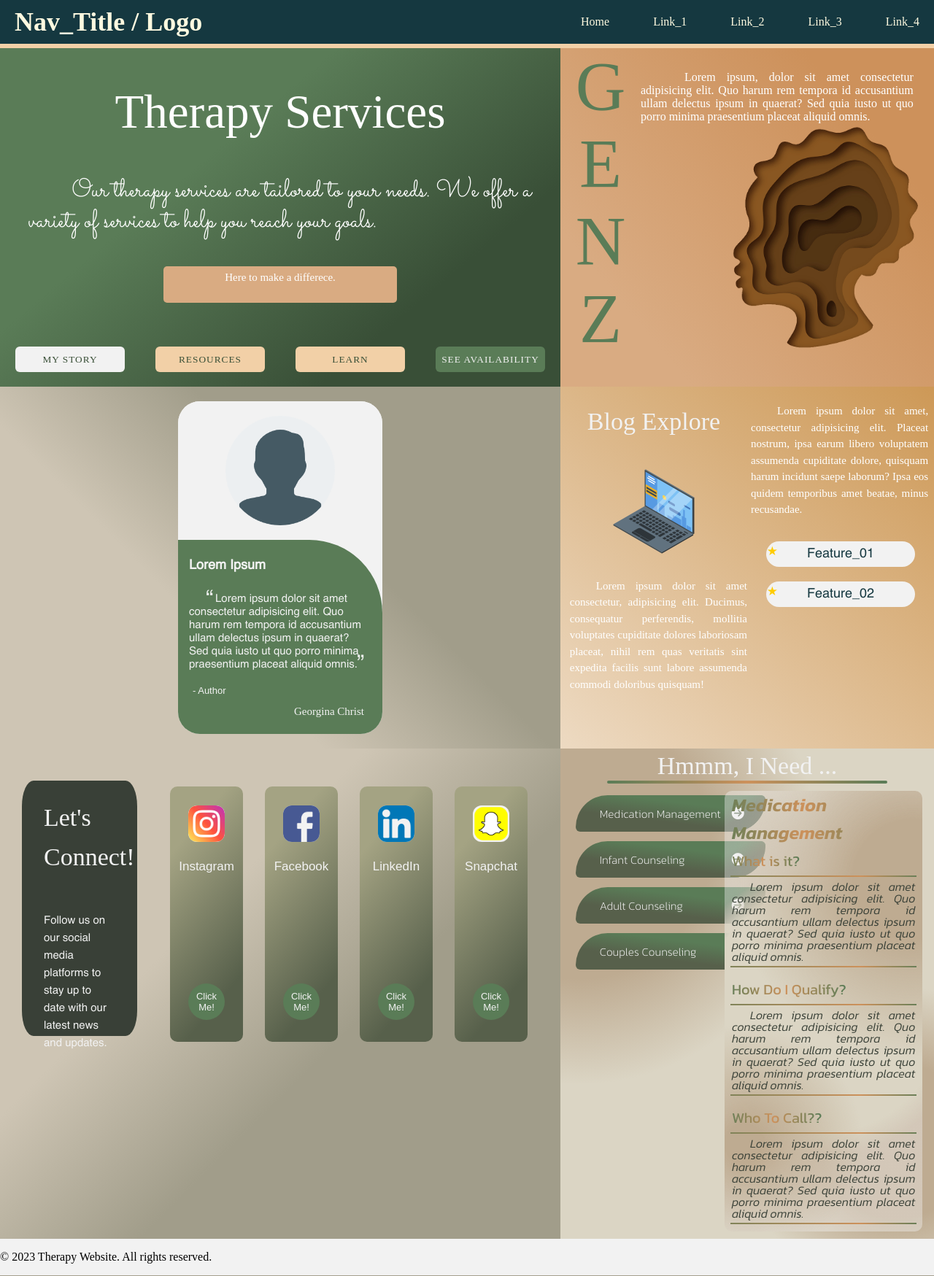
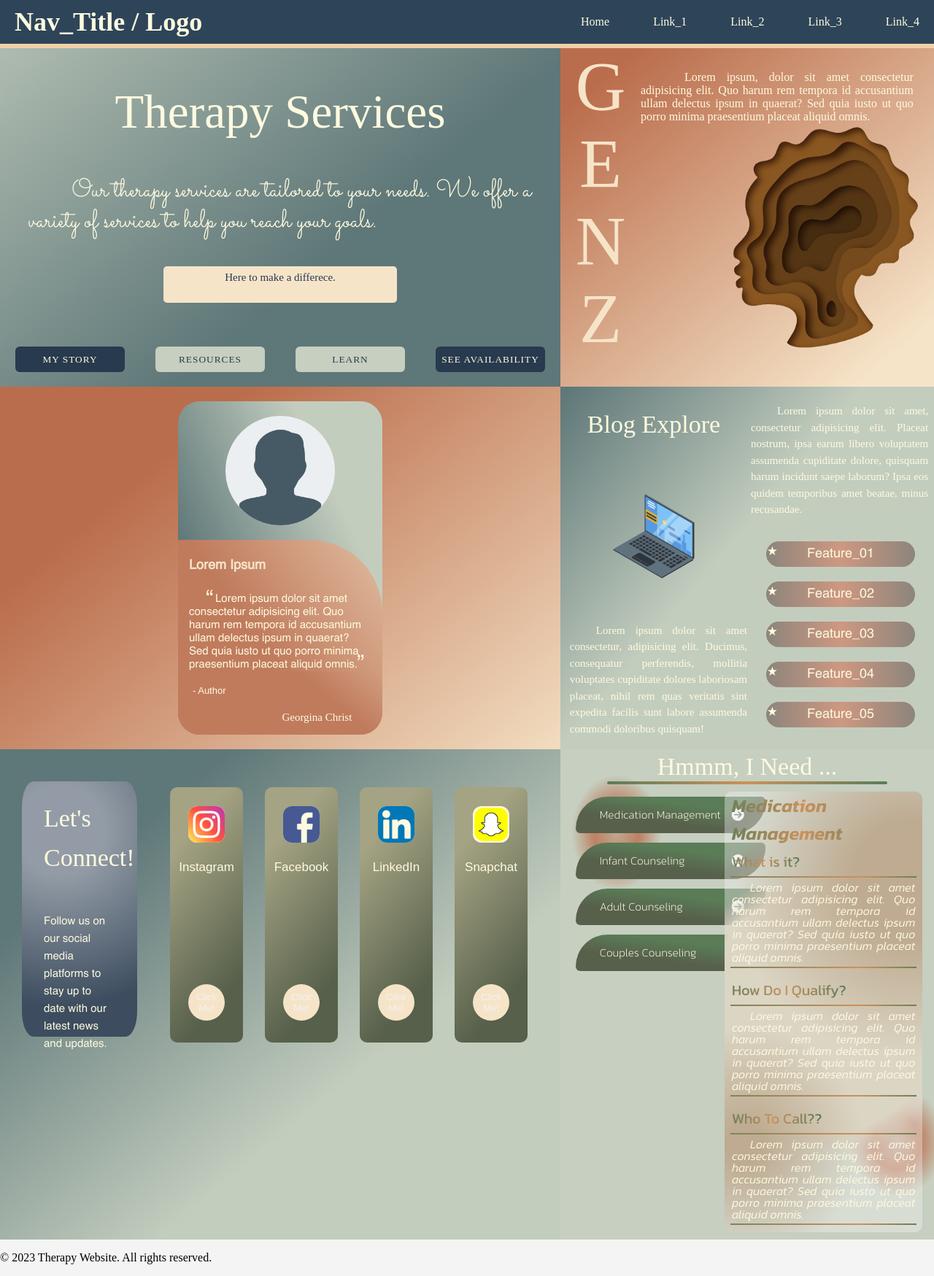
Before and after one commit to Andy2020code/therapy_website, a Django app: page / in a window 1280 px wide. Shown: the whole page at 73% size. Run offline with Django 5.2, Linux system fonts and the light colour scheme; some libraries are stand-ins or nearby versions; some web fonts are replaced.

Commit message:
Feb_19_6:43
Design_Coloring

```diff
--- a/server/core/static/CSS/home_css_01.css
+++ b/server/core/static/CSS/home_css_01.css
@@ -38,10 +38,43 @@
     font-style: normal;
 }
 
+:root {
+	--navigation_color: #2E4559;
+	--body_color: #f4f4f4;
+	--primary_color_01: #F6E4C8;
+	--secondary_color: #ff6b6b;
+	--background_color: #f4f4f4;
+	--text_color_01: #fefae0;
+	--text_color_02: #283A4E;
+	--text_color_03: #F6E4C8;
+	--section_1_body_background_color: linear-gradient(140deg, rgba(195,205,190,1) -15%, rgba(94,119,120,1) 60%);
+	--section_2_body_background_color: linear-gradient(320deg, rgba(246,228,200,1) 10%, rgba(186,109,76,1) 90%);
+	--section_3_body_background_color: linear-gradient(320deg, rgba(246,228,200,1) -5%, rgba(186,109,76,1) 75%);
+	--section_4_body_background_color: linear-gradient(130deg, rgba(94,119,120,1) 1%, rgba(195,205,190,1) 45%);
+	--section_5_body_background_color: linear-gradient(140deg, rgba(94,119,120,1) 20%, rgba(195,205,190,1) 65%);
+	--section_6_body_background_color:
+										radial-gradient( at 15% 17%, transparent -5%, rgba(186,109,76,0.8) 5%, transparent 10%),
+										radial-gradient( at 90% 80%, transparent -5%, rgba(186,109,76,0.8) 5%, transparent 10%),
+										linear-gradient(to right, rgba(198,207,192,1) 100%, rgba(57,64,55,1) 0%)
+	;
+	--section_3_reviews_card_background_color: linear-gradient(65deg, rgba(94,119,120,1) 25%, rgba(195,205,190,1) 75%);
+	--section_3_reviews_card_profile_background_color: linear-gradient(55deg, rgba(94,119,120,1) 5%, rgba(195,205,190,1) 55%);
+	--section_3_reviews_card_1_devider: #F6E4C8;
+	--section_3_reviews_card_1_description_background_color_01: linear-gradient(55deg, rgba(192,123,93,1) 35%, rgba(246,228,200,1) 140%);
+	--section_3_reviews_card_1_description_background_color_02: linear-gradient(40deg, rgba(192,123,93,1) 70%, rgba(246,228,200,1) 160%);
+
+	--features_body_background_color: #5E7778 linear-gradient(to right, rgba(94,119,120,1) -35%, rgba(206,152,129,1), rgba(94,119,120,1) 135%);
+
+	--section_5_card_body_background_color: radial-gradient(circle at 33% 19%, rgba(147,156,166,1) 20%, rgba(61,77,95,1) 80%);
+	--buttons_color_01: #F6E4C8;
+	--buttons_color_02: #C6CFC0;
+	--buttons_color_03: #283A4E;
+}
+
 body{
 	padding: 0;
 	margin: 0;
-	background-color: #F2F2F2;
+	background: var(--body_color);
 }
 
 
@@ -51,14 +84,14 @@ body{
 	display: flex;
 	justify-content: space-between;
 	align-items: center;
-	background-color: #153840;
+	background: var(--navigation_color);
 	text-align: center;
 }
 
 .core_header_title{
 	font-family: "museo", serif;
 	font-weight: 700;
-	color: #fefae0;
+	color: var(--text_color_01);
 	font-size: 36px;
 	padding: 0 20px;
 }
@@ -72,7 +105,7 @@ body{
 	font-family: "museo", serif;
 	font-weight: 300;
 	text-decoration: none;
-	color: #fefae0;
+	color: var(--text_color_01);
 	padding: 0 20px;
 }
 
@@ -87,13 +120,13 @@ body{
 	display: grid;
 	grid-template-columns: 60% 40%;
 	grid-template-rows: auto auto auto auto;
-	background-color: aqua;
+	background: var(--section_01_body_background_color);
 }
 
 .section_1{
 	height: auto;
 	margin: 0 auto;
-    background: linear-gradient(140deg, rgba(90, 124, 87, 1) 35%, rgba(57, 79, 55, 1) 75%);
+	background: var(--section_1_body_background_color);
 	position: relative;
 }
 
@@ -109,7 +142,7 @@ body{
 	font-weight: 400;
 	font-style: normal;
 	font-size: 65px;
-	color: #FFFFFF;
+	color: var(--text_color_01);
 	text-align: center;
 	margin: 50px 0px 0px 0px;
 }
@@ -120,7 +153,7 @@ body{
 	font-style: normal;
 	font-size: 35px;
 	text-indent: 60px;
-	color: #FFFFFF;
+	color: var(--text_color_01);
 	line-height: 1.2;
 	margin: 50px 0px 0px 0px;
 }
@@ -128,7 +161,7 @@ body{
 .section_1_text_content_2{
     width: 320px;
     height: 50px;
-	background-color: #D9AB82;
+	background: var(--buttons_color_01);
 	border-radius: 5px;
 	margin: 40px auto;
 }
@@ -139,7 +172,7 @@ body{
 	font-weight: 200;
 	font-style: normal;
 	font-size: 15px;
-	color: #FFFFFF;
+	color: var(--text_color_02);
 	text-align: center;
 	padding: 7px 0px;
 }
@@ -164,29 +197,29 @@ body{
 }
 
 .button_01_section_1{
-	color: #394F37;
-	background-color: #F2F2F2;
+	color: var(--text_color_01);
+	background: var(--buttons_color_03);
 }
 
 .button_02_section_1{
-	color: #394F37;
-	background-color: #F2D0A7;
+	color: var(--text_color_02);
+	background: var(--buttons_color_02);
 }
 
 .button_03_section_1{
-	color: #394F37;
-	background-color: #F2D0A7;
+	color: var(--text_color_02);
+	background: var(--buttons_color_02);
 }
 
 .button_04_section_1{
-	color: #F2F2F2;
-	background-color: #5A7C57;
+	color: var(--text_color_01);
+	background: var(--buttons_color_03);
 }
 
 .section_2{
 	height: auto;
 	display: inline-block;
-    background: linear-gradient(50deg, rgba(217, 171, 130, 1) 20%, rgba(205, 145, 91, 1) 80%);
+    background: var(--section_2_body_background_color);
 	position: relative;
 	z-index: 0;
 }
@@ -210,7 +243,7 @@ body{
 	margin: 0px 0px 0px 0px;
 	padding-right: 0;
 	font-size: 95px;
-	color: #5A7C57;
+	color: var(--text_color_03);
 }
 
 .section_2_text_content_description_2{
@@ -221,7 +254,7 @@ body{
 	font-style: normal;
 	text-align: justify;
 	text-indent: 60px;
-	color: #FFFFFF;
+	color: var(--text_color_01);
 	padding-top: 15px;
 }
 
@@ -230,7 +263,7 @@ body{
 	display: flex;
 	justify-content: space-between;
 	align-items: center;
-	background-color: red;
+	background: var(--section_3_body_background_color);
 }
 
 .section_3_reviews_container{
@@ -238,7 +271,7 @@ body{
 	height: auto;
 	display: flex;
 	justify-content: space-around;
-    background: linear-gradient(45deg, rgba(206,197,180,1) 35%, rgba(161,157,138,1) 60%);
+    background: var(--section_3_body_background_color);
 }
 
 .section_3_review_card_1{
@@ -247,7 +280,7 @@ body{
 	display: flex;
 	flex-direction: column;
 	justify-content: center;
-	background-color: #F2F2F2;
+	background: var(--section_3_reviews_card_background_color);
 	border-radius: 30px;
 	margin: 20px 0;
 }
@@ -255,7 +288,7 @@ body{
 .section_3_reviews_card_1_header{
 	width: 100%;
 	height: auto;
-	background-color: #F2F2F2;
+	background: transparent;
 	border-radius: 30px 30px 0px 0px;
 }
 
@@ -272,7 +305,7 @@ body{
 .section_3_reviews_card_1_description{
 	width: 100%;
 	height: auto;
-	background-color: #5A7C57;
+	background: var(--section_3_reviews_card_1_description_background_color_01);
 	border-radius: 0px 100px 0px 0px;
 }
 
@@ -281,7 +314,7 @@ body{
 	height: auto;
 	font-family: 'Helvetica_Custom_Normal', sans-serif;
 	font-size: 18px;
-	color: #F2F2F2;
+	color: var(--text_color_03);
 	line-height: 1.2;
 	margin: 25px 0px 0px 15px;
 }
@@ -294,7 +327,7 @@ body{
 	line-height: 1.2;
 	quotes: "“" "”" "‘" "’";
 	text-indent: 36px;
-	color: #F2F2F2;
+	color: var(--text_color_01);
 	text-align: left;
 	border-radius: 0px 50px 0px 0px;
 	margin: 25px 0px 0px 15px;
@@ -320,7 +353,7 @@ body{
 .section_3_reviews_card_1_footer{
 	width: 100%;
 	height: auto;
-	background-color: #5A7C57;
+	background: var(--section_3_reviews_card_1_description_background_color_02);
 	display: block;
 	border-radius: 0px 0px 30px 30px;
 	margin: 0;
@@ -333,38 +366,40 @@ body{
 	font-size: 13px;
 	text-align: left;
 	line-height: 1.1;
-	color: #F2F2F2;
+	color: var(--text_color_01);
 	padding-top: 10px;
 	padding-left: 20px;
 }
 
 .section_3_review_author_name{
+	width: 50%;
+	display: inline-block;
 	font-family: "Playwrite BR", serif;
 	font-weight: 400;
 	font-size: 15px;
-	text-align: right;
-	line-height: 1.1;
-	color: #F2F2F2;
-	padding-right: 25px;
-	padding-bottom: 10px;
+	text-align: center;
+	color: var(--text_color_01);
+	margin: 10px 0px 15px 43%;
 }
 
 .section_4{
 	height: 100%;
-    background: linear-gradient(220deg, rgba(202,146,76,1) -10%, rgba(237,218,194,1) 100%);
+    background: var(--section_4_body_background_color);
 }
 
 .section_4_blog_card_wrapper{
 	width: 100%;
-	height: 80%;
+	height: 100%;
 	display: flex;
 	justify-content: center;
 }
 
 .blog_section_4_description_section_01{
 	width: 50%;
-	height: auto;
+	height: 100%;
+	display: flex;
 	flex-direction: column;
+	justify-content: space-between;
 }
 
 .section_4_blog_card_header_title{
@@ -373,9 +408,9 @@ body{
 	font-weight: 400;
 	font-style: normal;
 	font-size: 34px;
-	line-height: 1.2;
+	line-height: 1.4;
 	text-align: center;
-	color: #F2F2F2;
+	color: var(--text_color_01);
 }
 
 .blog_section_4_description_section_01_image{
@@ -398,12 +433,12 @@ body{
 	font-family: "Playwrite BR", serif;
 	font-weight: 200;
 	font-size: 15px;
-	color: #FFFFFF;
+	color: var(--text_color_01);
 	line-height: 1.5;
 	text-align: justify;
 	text-indent: 36px;
 	padding-left: 5%;
-	padding-bottom: 20px;
+	padding-bottom: 5px;
 }
 
 .blog_section_4_description_section_02{
@@ -424,7 +459,7 @@ body{
 	font-family: "Playwrite BR", serif;
 	font-weight: 200;
 	font-size: 15px;
-	color: #FFFFFF;
+	color: var(--text_color_01);
 	line-height: 1.5;
 	text-align: justify;
 	text-indent: 36px;
@@ -436,6 +471,8 @@ body{
 	height: auto;
 	display: flex;
 	flex-direction: column;
+	align-items: flex-start;
+	margin: 0px 0px 0px 0px;
 }
 
 .blog_section_4_description_section_02_features{
@@ -444,7 +481,7 @@ body{
 	display: flex;
 	justify-content: center;
 	align-items: center;
-	background-color: #F2F2F2;
+	background: var(--features_body_background_color);
 	border-radius: 50px;
 	margin: 10px auto;
 	position: relative;
@@ -452,7 +489,7 @@ body{
 
 .blog_section_4_description_section_02_features h2::before{
 	content: '★ ';
-	color: #ffcc00;
+	color: var(--text_color_01);
 	text-align: left;
 	font-size: 17px;
 	position: absolute;
@@ -469,22 +506,22 @@ body{
 	font-size: 18px;
 	text-align: center;
 	line-height: 1.1;
-	color: #153840;
+	color: var(--text_color_01);
 }
 
 .section_5{
 	height: 100%;
 	display: flex;
 	justify-content: space-between;
-	background: linear-gradient(135deg, rgba(206,197,180,1) 35%, rgba(161,157,138,1) 60%);
+	background: var(--section_5_body_background_color);
 }
 
 .section_5_social_media_card_header{
 	width: 300px;
 	height: auto;
-	background-color: #394037;
+	background: var(--section_5_card_body_background_color);
 	border-radius: 10%;
-	margin: 5% 30px;
+	margin: auto 30px;
 }
 
 .section_5_card_title_01{
@@ -494,7 +531,7 @@ body{
 	font-size: 34px;
 	text-align: left;
 	line-height: 1.6;
-	color: #F2F2F2;
+	color: var(--text_color_01);
 	padding-left: 30px;
 	margin: 15% 0px 0px 0px;
 }
@@ -505,9 +542,9 @@ body{
 	font-size: 15px;
 	text-align: left;
 	line-height: 1.6;
-	color: #F2F2F2;
+	color: var(--text_color_01);
 	padding: 0px 30px;
-	margin: 50% 0px 0px 0px;
+	margin: 50% 0px 14% 0;
 }
 
 .section_5_social_media_platforms_wrapper{
@@ -538,7 +575,7 @@ body{
 .section_5_social_media_platform_image img{
 	width: 60%;
 	height: auto;
-	background-color: #F2F2F2;
+	background-color: var(--text_color_01);
 	border-radius: 12px;
 }
 
@@ -554,14 +591,14 @@ body{
 	font-family: 'Helvetica_Custom_Italic', sans-serif;
 	font-weight: 400;
 	font-size: 17px;
-	color: #F2F2F2;
+	color: var(--text_color_01);
 	text-align: center;
 }
 
 .section_5_card_button_01{
 	width: 60px;
 	height: 60px;
-	background-color: #5A7C57;
+	background-color:var(--buttons_color_01) ;
 	border: none;
 	border-radius: 50%;
 	margin: 30px 30px;
@@ -569,18 +606,14 @@ body{
 
 .section_5_card_button_01 a{
 	text-decoration: none;
-	color: #F2F2F2;
+	color: var(--text_color_01);
 	font-size: 15px;
 }
 
 .section_6{
 	width: 100%;
 	height: 100%;
-	background:
-				radial-gradient(circle at 5% 20%, rgba(190,171,145,1) 25%, transparent 45%),
-    			radial-gradient(circle at 90% 80%, rgba(190,171,145,1) 15%, transparent 30%),
-				linear-gradient(to right, rgba(219,213,196,1) 100%, rgba(57,64,55,1) 0%)
-	;
+	background: var(--section_6_body_background_color);
 	display: flex;
 	flex-direction: column;
 	align-items: flex-start;
@@ -610,7 +643,7 @@ body{
 	font-weight: 400;
 	font-size: 34px;
 	text-align: center;
-	color: #F2F2F2;
+	color: var(--text_color_01);
 	margin: 5px 0px;
 }
 
@@ -651,7 +684,7 @@ body{
 	font-style: normal;
 	font-size: 15.5px;
 	text-align: left;
-	color: #F2F2F2;
+	color: var(--text_color_01);
 	padding-left: 33px;
 }
 
@@ -665,7 +698,7 @@ body{
 
 .fa-circle-arrow-right{
 	font-size: 17px;
-	color: #F2F2F2;
+	color: var(--text_color_01);
 }
 
 .section_6_body_wrapper_section_2{
@@ -694,7 +727,7 @@ body{
 .option_description_title_section{
 	display: inline-block;
 	background: linear-gradient(to right, #5A7C57 -5%, #CD915B 40%, #5A7C57 85%);
-	-webkit-background-clip: text;
+	background-clip: text;
     -webkit-text-fill-color: transparent;
 	font-family: "Kanit", serif;
 	font-weight: 600;
@@ -714,7 +747,7 @@ body{
 .option_description_01_section_01_title{
 	display: inline-block;
 	background: linear-gradient(to right, #5A7C57, #CD915B, #5A7C57);
-	-webkit-background-clip: text;
+	background-clip: text;
     -webkit-text-fill-color: transparent;
 	font-family: "Kanit", serif;
 	font-weight: 400;
@@ -736,7 +769,7 @@ body{
 	font-weight: 300;
 	font-style: italic;
 	font-size: 16px;
-	color: #394037;
+	color: var(--text_color_01);
 	line-height: 1.0;
 	text-indent: 25px;
 	text-align: justify;
--- a/server/core/templates/home.html
+++ b/server/core/templates/home.html
@@ -85,6 +85,7 @@
 
 						</div>
 					</div>
+
 					<div class="section_3_reviews_card_1_description">
 						<h2 class="section_3_review_title">Lorem Ipsum</h2>
 
@@ -94,6 +95,9 @@
 							Sed quia iusto ut quo porro minima praesentium placeat aliquid omnis.
 						</blockquote>
 					</div>
+
+					<div class="section_3_review_card_1_devider"></div>
+
 					<div class="section_3_reviews_card_1_footer">
 						<h2 class="section_3_review_author">- Author</h2>
 						<h2 class="section_3_review_author_name">Georgina Christ</h2>
@@ -144,6 +148,24 @@
 						<div class="blog_section_4_description_section_02_features">
 							<h2>
 								Feature_02
+							</h2>
+						</div>
+
+						<div class="blog_section_4_description_section_02_features">
+							<h2>
+								Feature_03
+							</h2>
+						</div>
+
+						<div class="blog_section_4_description_section_02_features">
+							<h2>
+								Feature_04
+							</h2>
+						</div>
+
+						<div class="blog_section_4_description_section_02_features">
+							<h2>
+								Feature_05
 							</h2>
 						</div>
 					</div>
```
